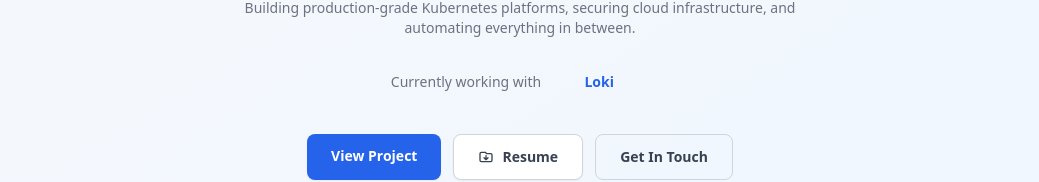
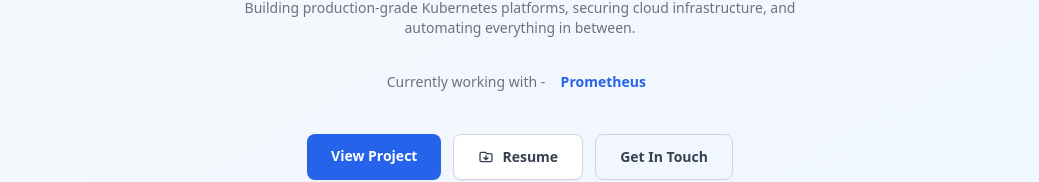
Before and after one commit to AbdurRehman924/Personal-Portfolio, a React (Create React App) app: page / in a window 1280 px wide. Shown: the part 509-691 px from the top of the page, without its empty margins (120-1159 px from the left). Built offline with nearby package versions, Linux system fonts and the light colour scheme.

Commit message:
feat: expand skill ticker with full tech stack and update label

```diff
--- a/src/components/Hero.jsx
+++ b/src/components/Hero.jsx
@@ -1,6 +1,6 @@
 import { useEffect, useState } from 'react';
 
-const skills = ['Kubernetes', 'Terraform', 'Istio', 'ArgoCD', 'AWS', 'Docker', 'Prometheus', 'Falco', 'Loki', 'Jaeger', 'CI/CD', 'DevSecOps'];
+const skills = ['AWS', 'AZURE', 'GCP', 'Terraform', 'Kubernetes', 'Docker', 'Istio', 'ArgoCD', 'Prometheus', 'Falco', 'Loki', 'Jaeger', 'DevSecOps', 'CI/CD', 'Github Actions', 'MongoDB', 'Express.js', 'React.js', 'Vue.js', 'Node.js', 'JavaScript'];
 
 const Hero = () => {
   const [showScroll, setShowScroll] = useState(true);
@@ -39,7 +39,7 @@ const Hero = () => {
 
         {/* Skill ticker */}
         <div className="h-10 flex items-center justify-center mb-8">
-          <span className="text-gray-500 text-sm mr-2">Currently working with</span>
+          <span className="text-gray-500 text-sm mr-2">Currently working with -</span>
           <span className="font-semibold text-blue-600 text-sm min-w-[100px] inline-block transition-all duration-500">
             {skills[currentSkill]}
           </span>
```
